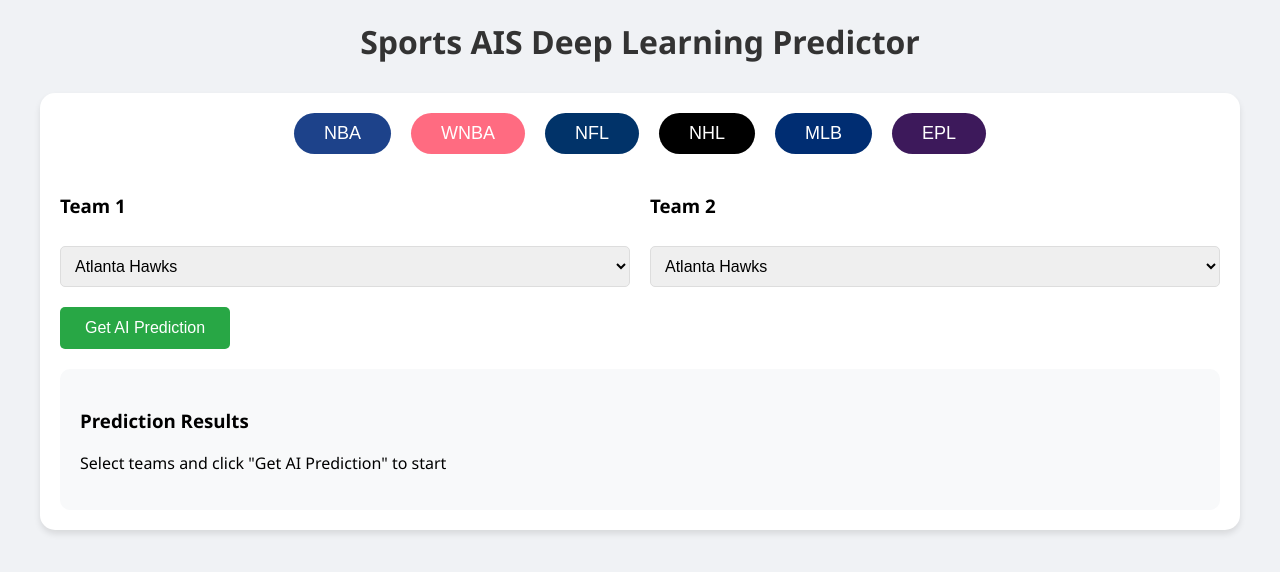
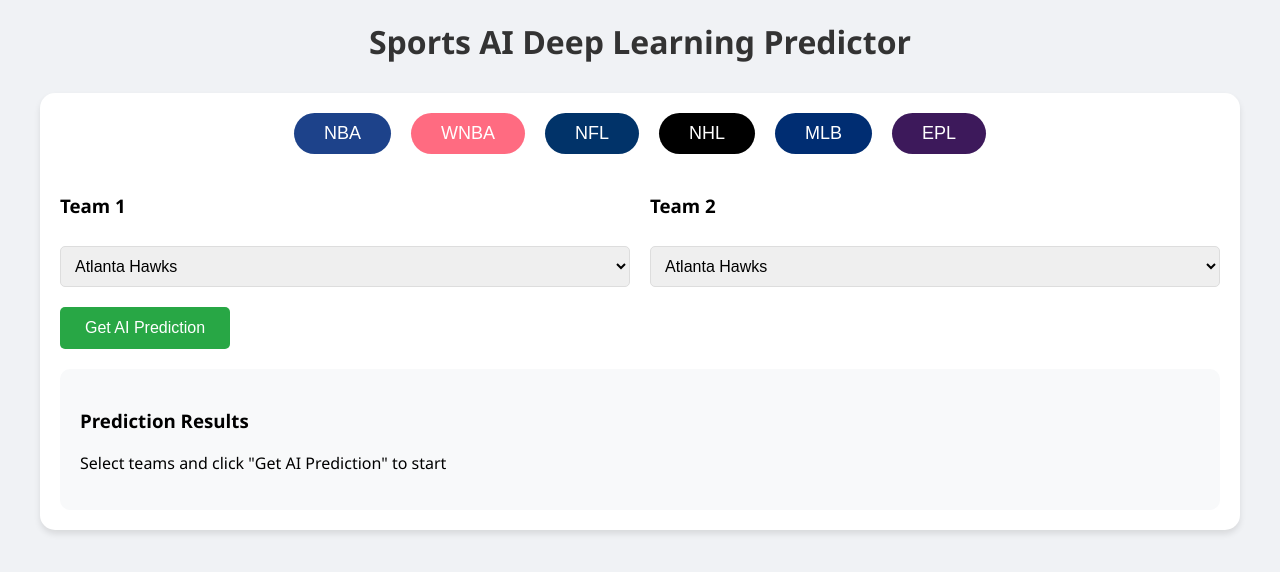
Before and after one commit to AbdullahUC/intro, a plain HTML site: page file.htm in a window 1280 px wide. Drawn offline with Linux system fonts and the light colour scheme.

Commit message:
Update file.htm

```diff
--- a/file.htm
+++ b/file.htm
@@ -1,4 +1,4 @@
-<html><head><base href="." /><meta charset="UTF-8"><meta name="viewport" content="width=device-width, initial-scale=1.0"><title>Sports AI Deep Learning Predictor</title><style>
+<html><head><base href="." /><meta charset="UTF-8"><meta name="viewport" content="width=device-width, initial-scale=0.1"><title>Sports AI Deep Learning Predictor</title><style>
 :root {
     --nba-color: #1d428a;
     --wnba-color: #FF6B81;
@@ -223,7 +223,7 @@ select {
 }
 </style></head><body>
 <div class="container">
-    <h1>Sports AIS Deep Learning Predictor</h1>
+    <h1>Sports AI Deep Learning Predictor</h1>
 
     <div class="predictor">
         <div class="league-selector">
```
